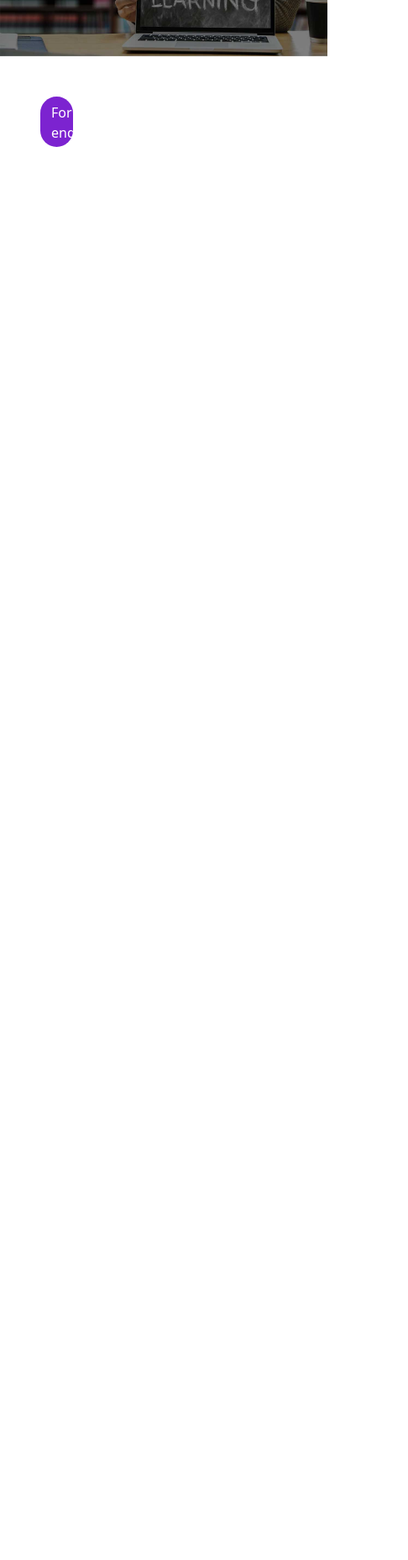
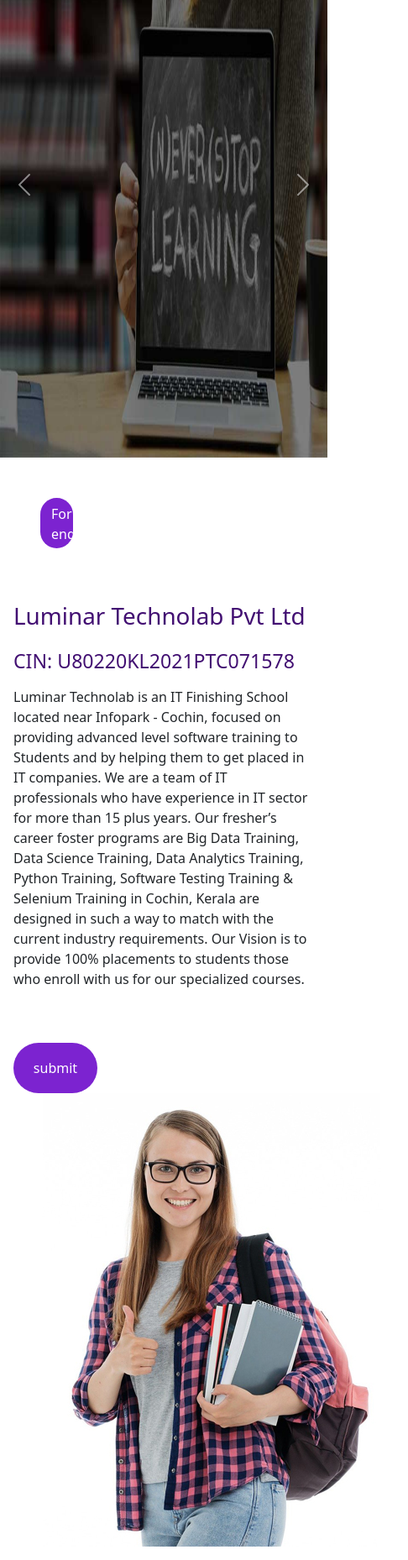
Before and after one commit to vigneshvngpl/assignment_luminar, a plain HTML site: page index.html in a window 390 px wide. Shown: the part 105-1963 px from the top of the page at 84% size, 486 px wide, since content can reach past the window. Before the commit the page ends 844 px from the top, so only its background shows below. Drawn offline with nearby package versions, Linux system fonts and the light colour scheme.

Commit message:
3rd update

```diff
--- a/index.html
+++ b/index.html
@@ -11,6 +11,10 @@
   <script src="https://cdn.jsdelivr.net/npm/bootstrap@5.3.0-alpha1/dist/js/bootstrap.bundle.min.js"
     integrity="sha384-w76AqPfDkMBDXo30jS1Sgez6pr3x5MlQ1ZAGC+nuZB+EYdgRZgiwxhTBTkF7CXvN"
     crossorigin="anonymous"></script>
+
+    <style>
+
+    </style>
 </head>
 
 <body>
@@ -55,8 +59,8 @@
   <div id="carouselExampleCaptions" class="carousel slide" >
 
     <div class="carousel-inner">
-      <div class="carousel-item active">
-        <img src="./images/slide 1.jpg" class="d-block w-100" alt="...">
+      <div class="carousel-item active" >
+        <img src="./images/slide 1.jpg" class="d-block w-100 " alt="..." style=" height: 650px;" >
         <div class="carousel-caption d-none d-md-block text-start " style="margin-bottom: 100px;">
           <h1>Keralas No.1 IT finishing school</h1>
           <h1>100% placement assistant</h1>
@@ -67,8 +71,8 @@
             COURSES</button>
         </div>
       </div>
-      <div class="carousel-item">
-        <img src="./images/slide 2.jpg" class="d-block w-100" alt="...">
+      <div class="carousel-item"  >
+        <img src="./images/slide 2.jpg" class="d-block w-100" alt="..." style=" height: 650px;">
         <div class="carousel-caption d-none d-md-block text-start " >
           <h1>Data Science, ML & AI</h1>
           <h1> Big Data - Hadoop & Spark, </h1>
@@ -123,13 +127,28 @@
           <input type="text" placeholder="City" style="margin-top: 10px;" class="border-0"><hr>
           <textarea name="" class="w-90 border-0" id="" cols="50" rows="5" placeholder="Comments" style="margin-top: 10px;" ></textarea><hr>
         </form>
-        <button type="button" class="btn  pe-1 ps-1 text-white " style="background-color:rgb(124, 35, 208)">submit</button>
+        <button type="button" class="btn  pe-1 ps-1 text-white " style="background-color:rgb(124, 35, 208) ">submit</button>
       </div>
 
 
 
 
     </div>
+  </div>
+</div>
+<div class="w-60  container p-3">
+
+  <div class="row">
+    <div class="col-lg-6 col-md-6 col-sm-12 ">
+      <h1 style="color:  rgb(66, 15, 114) ;" >Luminar Technolab Pvt Ltd</h1>
+      <h3 class="mt-4" style="color:  rgb(66, 15, 114);" >CIN: U80220KL2021PTC071578</h3>
+      <p class="mt-3">Luminar Technolab is an IT Finishing School located near Infopark - Cochin, focused on providing advanced level software training to Students and by helping them to get placed in IT companies. We are a team of IT professionals who have experience in IT sector for more than 15 plus years. Our fresher’s career foster programs are Big Data Training, Data Science Training, Data Analytics Training, Python Training, Software Testing Training & Selenium Training in Cochin, Kerala are designed in such a way to match with the current industry requirements. Our Vision is to provide 100% placements to students those who enroll with us for our specialized courses.</p>
+      <button type="button" class="btn mt-5 pe-1 ps-1 text-white rounded-pill  " style="background-color: rgb(124, 35, 208); margin-top: 100px;width: 100px; height: 60px;" >submit</button>
+    </div>
+    <div class="col-lg-6 col-md-6 col-sm-12"  >
+      <img src="./images/women.jpg" alt="">
+    </div>
+
   </div>
 </div>
 
```
Also changed, not shown: images/women.jpg (added).
